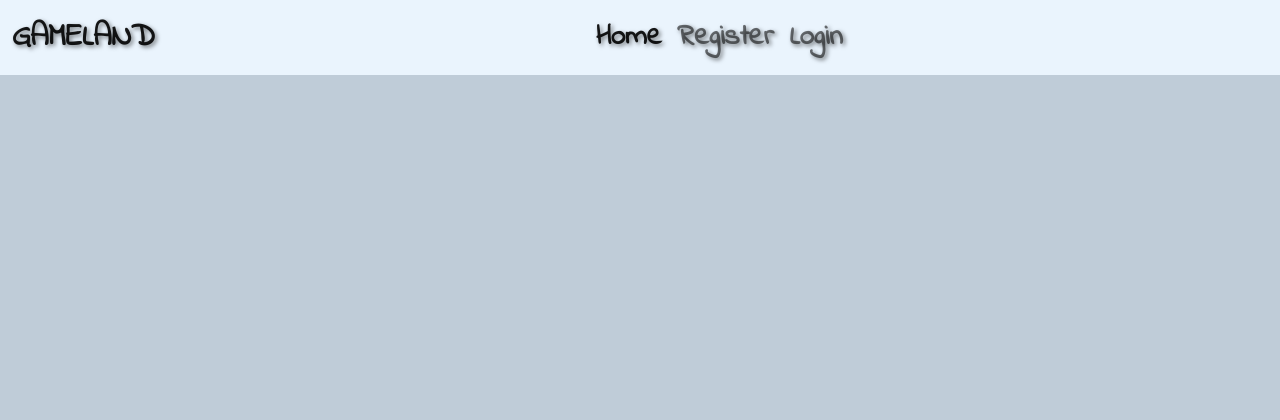
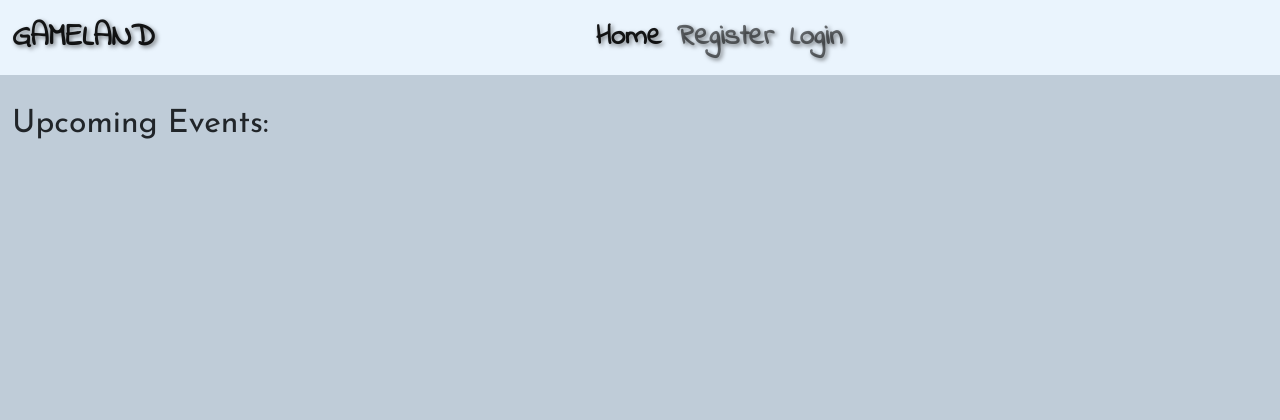
Before and after one commit to Karoskodev/Gameland, a Django app: page / in a window 1280 px wide. Shown: the top 420 px of the page. Run offline with Django 3.2, Linux system fonts and the light colour scheme; data that the repository does not hold is empty.

Commit message:
add upcoming h1 in to index.html and add style to it

```diff
--- a/static/css/style.css
+++ b/static/css/style.css
@@ -32,6 +32,12 @@ form > ul {
 
 /* entry */
 
+.upcoming {
+    margin-top: 30px;
+    font-family: 'Josefin Sans', sans-serif;
+    font-size: 2rem;
+}
+
 .image-container {
     position: relative;
 }
--- a/templates/index.html
+++ b/templates/index.html
@@ -4,6 +4,7 @@
 
 <div class="container-fluid">
     <div class="row">
+        <h1 class="upcoming">Upcoming Events:</h1>
 
         <!-- Events Column -->
         <div class="col-12 mt-3 left">
```
